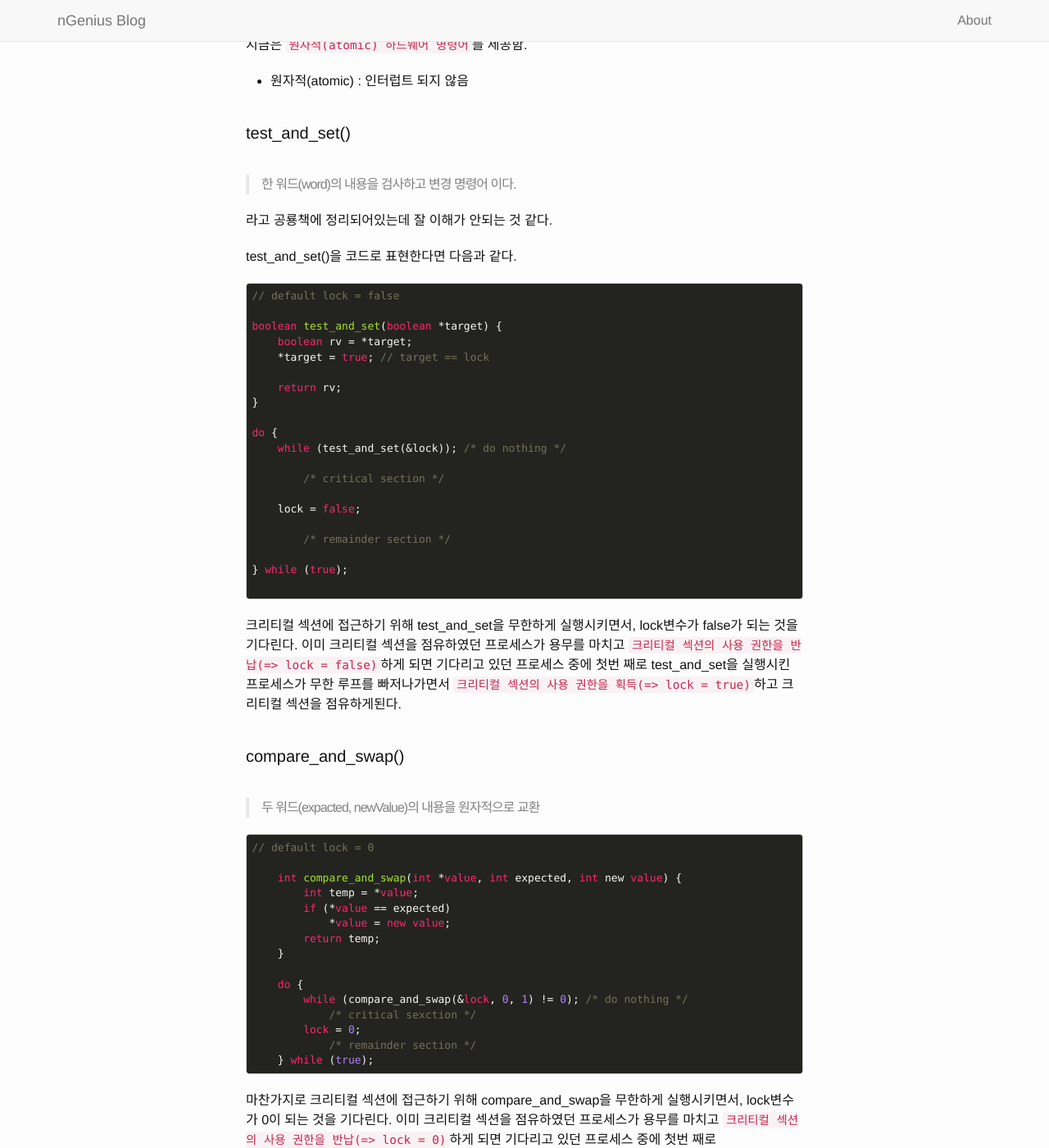
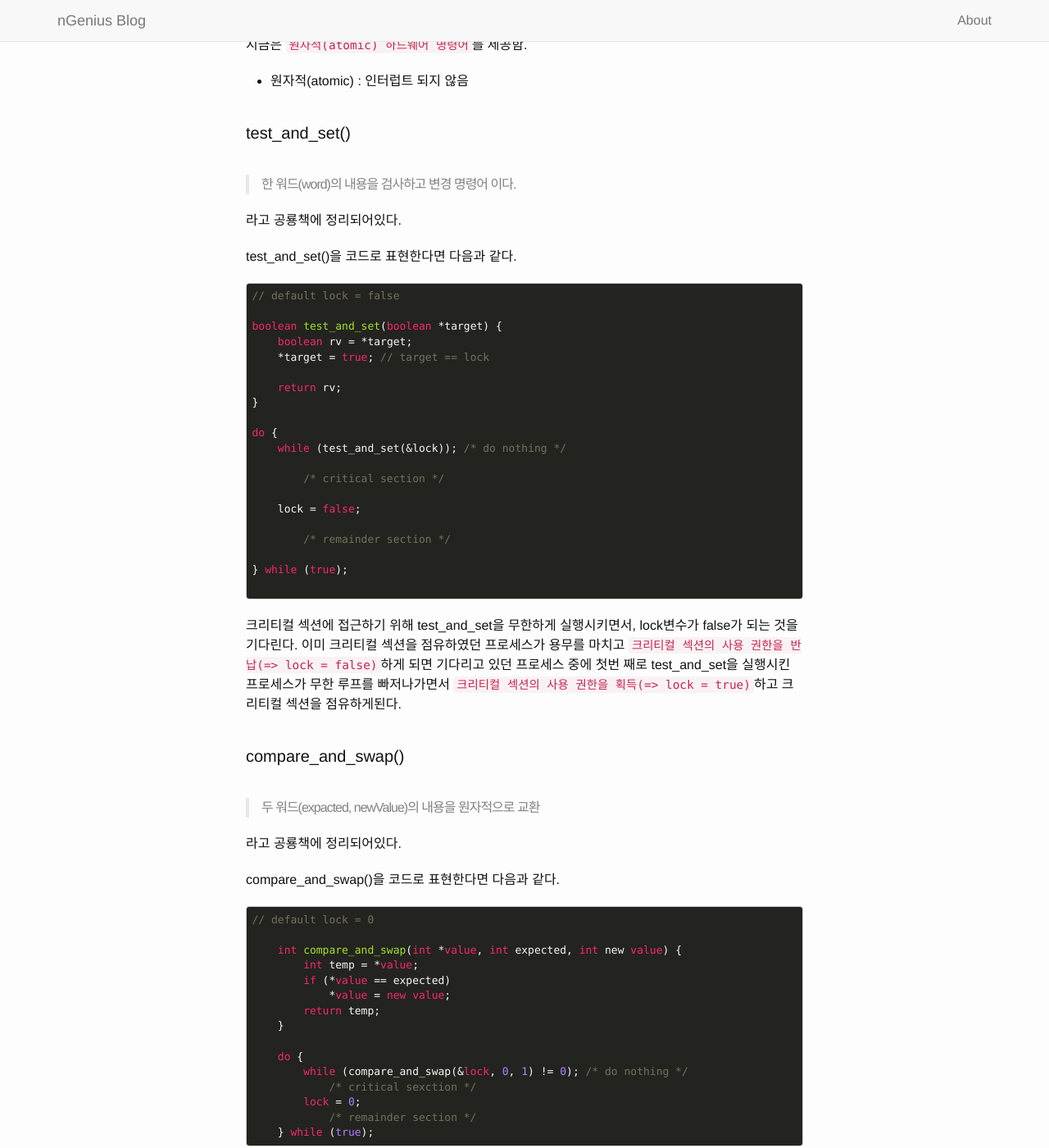
Before and after one commit to imsukmin/blog, a Jekyll site: the page built from _posts/2017-04-13-jump-to-OS-processSync.md, in a window 1280 px wide and 1400 px high, scrolled down 2991 px. Shown: the whole window at 82% size. Built offline with Jekyll 4.4.1, drawn with Linux system fonts in a browser that asks for light colours.

Commit message:
fix contents

`````diff
--- a/_posts/2017-04-13-jump-to-OS-processSync.md
+++ b/_posts/2017-04-13-jump-to-OS-processSync.md
@@ -107,7 +107,7 @@ locking을 사용한다는 것은 크리티컬 섹션을 접근하기 전에 이
 
 > 한 워드(word)의 내용을 검사하고 변경 명령어 이다.
 
-라고 공룡책에 정리되어있는데 잘 이해가 안되는 것 같다.
+라고 공룡책에 정리되어있다.
 
 test_and_set()을 코드로 표현한다면 다음과 같다.
 
@@ -140,6 +140,9 @@ do {
 
 > 두 워드(expacted, newValue)의 내용을 원자적으로 교환
 
+라고 공룡책에 정리되어있다.
+
+compare_and_swap()을 코드로 표현한다면 다음과 같다.
 ````c
 // default lock = 0
 
`````
